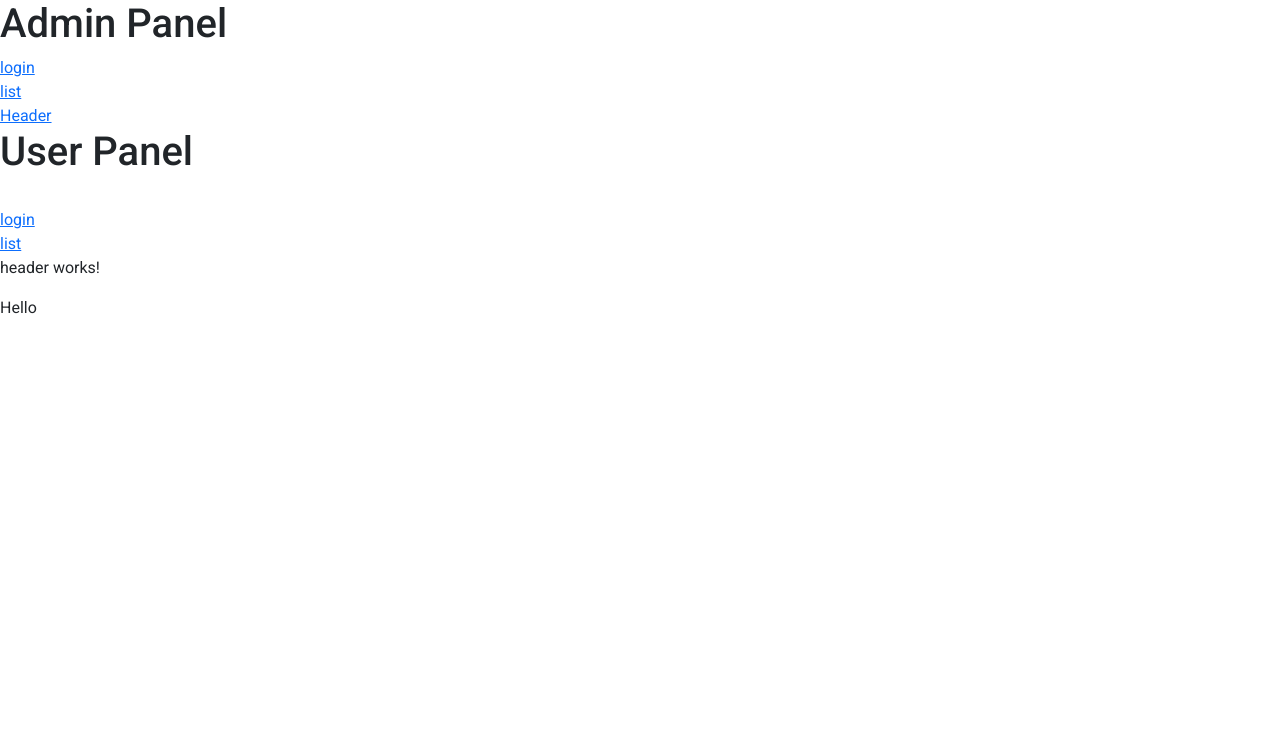
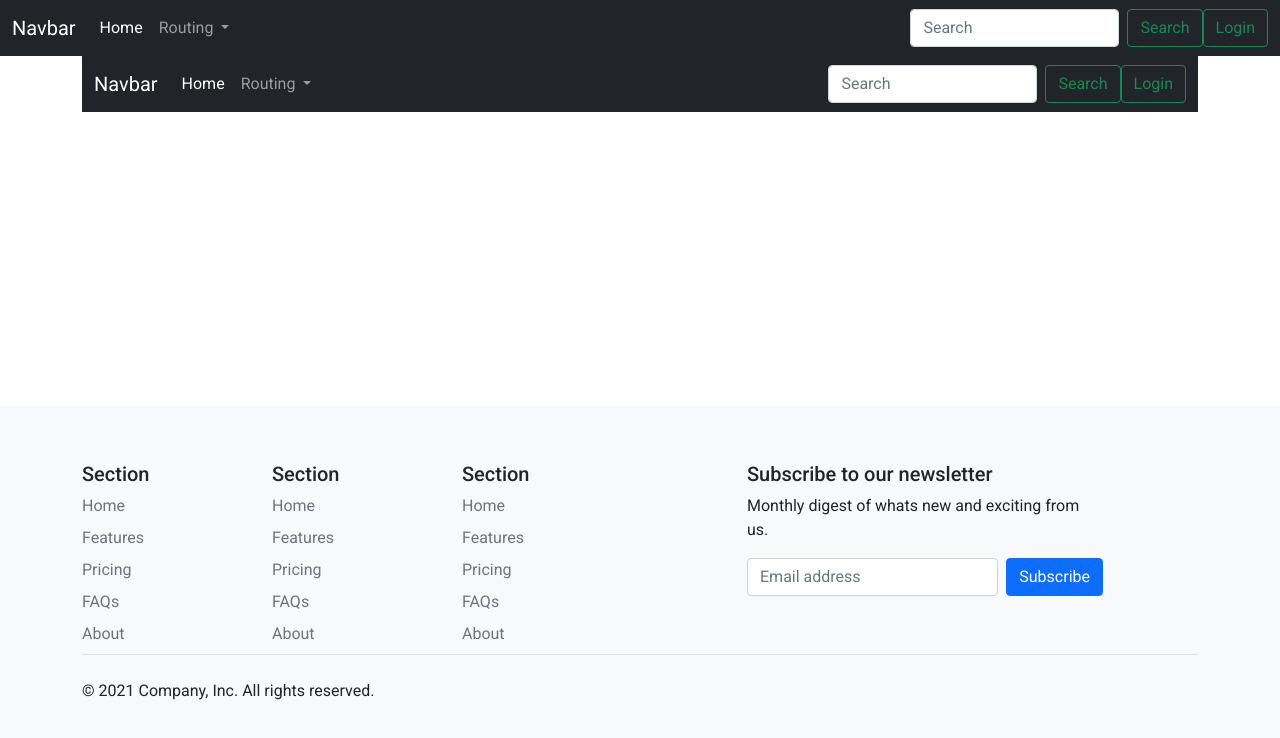
Before and after one commit to w3villa-Tarun-Kumar/Angular_tut, an Angular app: page /header in a window 1280 px wide. Shown: the top 738 px of the page. Built offline with nearby package versions, Linux system fonts and the light colour scheme.

Commit message:
bootstrap

```diff
--- a/src/app/admin/list/list.component.html
+++ b/src/app/admin/list/list.component.html
@@ -1 +1 @@
-<p>i am from list</p>
+<h1 class="text-center">Admin List</h1>
--- a/src/app/admin/login/login.component.html
+++ b/src/app/admin/login/login.component.html
@@ -1 +1 @@
-<p>i am from login</p>
+<h1 class="text-center">Admin Login</h1>
--- a/src/app/app-routing.module.ts
+++ b/src/app/app-routing.module.ts
@@ -7,6 +7,9 @@ const routes: Routes = [
   },
   {
     path:'user', loadChildren:()=>import('./user/user.module').then(mod=>mod.UserModule )
+  },
+  {
+    path:'login', loadChildren:()=>import('./login/login.module').then(mod=>mod.LoginModule )
   }
 ];
 
--- a/src/app/app.component.html
+++ b/src/app/app.component.html
@@ -1,24 +1,5 @@
-<!--<app-header [title]="title"></app-header>
-
-<h1>{{title}}</h1>
-<app-login></app-login>
-
-<form #myfirstform="ngForm" (ngSubmit)="formsubmitfunction(myfirstform.value)" >
-
-    <input type="text" ngModel name="Fname" placeholder="First Name"/><br>
-    <input type="text" ngModel name="Lname" placeholder="Laast Name"/><br>
-    <button>Submit</button>
-</form>
-
-<app-footer></app-footer>-->
-<h1>Admin Panel</h1>
-<a routerLink="admin/login">login</a><br>
-<a routerLink="admin/list">list</a><br>
-<a routerLink="header">Header</a><br>
-<h1>User Panel</h1><br>
-<a routerLink="user/login">login</a><br>
-<a routerLink="user/list">list</a><br>
-
-
-
+<app-header [title]="title"></app-header>
+<div class="container ">
 <router-outlet></router-outlet>
+</div>
+<app-footer></app-footer>
--- a/src/app/app.module.ts
+++ b/src/app/app.module.ts
@@ -9,7 +9,7 @@ import { HeaderComponent } from './header/header.component';
 import { FooterComponent } from './footer/footer.component';
 import { BrowserAnimationsModule } from '@angular/platform-browser/animations'; '@angular/form';
 import { AdminModule } from './admin/admin.module'
-import { MenuModule } from './header/menu.module'; './header/MenuModule'
+import { MenuModule } from './header/menu.module';
 
 @NgModule({
   declarations: [
--- a/src/app/footer/footer.component.html
+++ b/src/app/footer/footer.component.html
@@ -1 +1,63 @@
-<p>footer works!</p>
+<nav class="navbar fixed-bottom navbar-light bg-light">
+    <div class="container-fluid">
+        <div class="container">
+            <footer class="py-5">
+                <div class="row">
+                  <div class="col-2">
+                    <h5>Section</h5>
+                    <ul class="nav flex-column">
+                      <li class="nav-item mb-2"><a href="#" class="nav-link p-0 text-muted">Home</a></li>
+                      <li class="nav-item mb-2"><a href="#" class="nav-link p-0 text-muted">Features</a></li>
+                      <li class="nav-item mb-2"><a href="#" class="nav-link p-0 text-muted">Pricing</a></li>
+                      <li class="nav-item mb-2"><a href="#" class="nav-link p-0 text-muted">FAQs</a></li>
+                      <li class="nav-item mb-2"><a href="#" class="nav-link p-0 text-muted">About</a></li>
+                    </ul>
+                  </div>
+
+                  <div class="col-2">
+                    <h5>Section</h5>
+                    <ul class="nav flex-column">
+                      <li class="nav-item mb-2"><a href="#" class="nav-link p-0 text-muted">Home</a></li>
+                      <li class="nav-item mb-2"><a href="#" class="nav-link p-0 text-muted">Features</a></li>
+                      <li class="nav-item mb-2"><a href="#" class="nav-link p-0 text-muted">Pricing</a></li>
+                      <li class="nav-item mb-2"><a href="#" class="nav-link p-0 text-muted">FAQs</a></li>
+                      <li class="nav-item mb-2"><a href="#" class="nav-link p-0 text-muted">About</a></li>
+                    </ul>
+                  </div>
+
+                  <div class="col-2">
+                    <h5>Section</h5>
+                    <ul class="nav flex-column">
+                      <li class="nav-item mb-2"><a href="#" class="nav-link p-0 text-muted">Home</a></li>
+                      <li class="nav-item mb-2"><a href="#" class="nav-link p-0 text-muted">Features</a></li>
+                      <li class="nav-item mb-2"><a href="#" class="nav-link p-0 text-muted">Pricing</a></li>
+                      <li class="nav-item mb-2"><a href="#" class="nav-link p-0 text-muted">FAQs</a></li>
+                      <li class="nav-item mb-2"><a href="#" class="nav-link p-0 text-muted">About</a></li>
+                    </ul>
+                  </div>
+
+                  <div class="col-4 offset-1">
+                    <form>
+                      <h5>Subscribe to our newsletter</h5>
+                      <p>Monthly digest of whats new and exciting from us.</p>
+                      <div class="d-flex w-100 gap-2">
+                        <label for="newsletter1" class="visually-hidden">Email address</label>
+                        <input id="newsletter1" type="text" class="form-control" placeholder="Email address">
+                        <button class="btn btn-primary" type="button">Subscribe</button>
+                      </div>
+                    </form>
+                  </div>
+                </div>
+
+                <div class="d-flex justify-content-between py-4 border-top">
+                  <p>© 2021 Company, Inc. All rights reserved.</p>
+                  <ul class="list-unstyled d-flex">
+                    <li class="ms-3"><a class="link-dark" href="#"><svg class="bi" width="24" height="24"><use xlink:href="#twitter"></use></svg></a></li>
+                    <li class="ms-3"><a class="link-dark" href="#"><svg class="bi" width="24" height="24"><use xlink:href="#instagram"></use></svg></a></li>
+                    <li class="ms-3"><a class="link-dark" href="#"><svg class="bi" width="24" height="24"><use xlink:href="#facebook"></use></svg></a></li>
+                  </ul>
+                </div>
+              </footer>
+        </div>
+    </div>
+  </nav>
--- a/src/app/header/header.component.html
+++ b/src/app/header/header.component.html
@@ -1,3 +1,32 @@
-<p>header works!</p>
-
-Hello {{title}}
+<nav class=" navbar-expand-lg navbar navbar-dark bg-dark ">
+    <div class="container-fluid">
+      <a class="navbar-brand" href="#">Navbar</a>
+      <button class="navbar-toggler" type="button" data-bs-toggle="collapse" data-bs-target="#navbarSupportedContent" aria-controls="navbarSupportedContent" aria-expanded="false" aria-label="Toggle navigation">
+        <span class="navbar-toggler-icon"></span>
+      </button>
+      <div class="collapse navbar-collapse" id="navbarSupportedContent">
+        <ul class="navbar-nav me-auto mb-2 mb-lg-0">
+          <li class="nav-item">
+            <a class="nav-link active" aria-current="page" href="./">Home</a>
+          </li>
+          <li class="nav-item dropdown">
+            <a class="nav-link dropdown-toggle" href="#" id="navbarDropdown" role="button" data-bs-toggle="dropdown" aria-expanded="false">
+              Routing
+            </a>
+            <ul class="dropdown-menu" aria-labelledby="navbarDropdown">
+              <li><a class="dropdown-item" routerLink="admin/login">Admin-Login</a></li>
+              <li><a class="dropdown-item" routerLink="admin/list">Admin List</a></li>
+              <li><hr class="dropdown-divider"></li>
+              <li><a class="dropdown-item" routerLink="user/login">User-Login</a></li>
+              <li><a class="dropdown-item" routerLink="user/list">User List</a></li>
+            </ul>
+          </li>
+        </ul>
+        <form class="d-flex">
+          <input class="form-control me-2" type="search" placeholder="Search" aria-label="Search">
+          <button class="btn btn-outline-success" type="submit">Search</button>
+          <a class="btn btn-outline-success" routerLink="login/login">Login</a>
+        </form>
+      </div>
+    </div>
+  </nav>
--- a/src/app/login/login.component.html
+++ b/src/app/login/login.component.html
@@ -1 +1,27 @@
-<h1>Sign-Up Form</h1>
+
+                        <div style="margin: auto;" class="col-lg-4">
+                            <div class="p-5">
+                                <div class="text-center">
+                                    <h1 class="h4 text-gray-900 mb-4">Welcome Back!</h1>
+                                </div><hr>
+                                <form class="user">
+                                    <div class="form-group">
+                                        <input type="email" class="form-control form-control-user"
+                                            id="exampleInputEmail" aria-describedby="emailHelp"
+                                            placeholder="Enter Email Address...">
+                                    </div>
+                                    <br>
+                                    <div class="form-group">
+                                        <input type="password" class="form-control form-control-user"
+                                            id="exampleInputPassword" placeholder="Password">
+                                    </div>
+                                    <br>
+                                    <a href="index.html" class="btn btn-primary btn-user btn-block">
+                                        Login
+                                    </a>
+
+                                </form>
+
+
+                            </div>
+                        </div>
--- a/src/app/user/list/list.component.html
+++ b/src/app/user/list/list.component.html
@@ -1 +1 @@
-<p>list works!</p>
+<h1 class="text-center">User List</h1>
--- a/src/app/user/login/login.component.html
+++ b/src/app/user/login/login.component.html
@@ -1 +1 @@
-<p>login works!</p>
+<h1 class="text-center">User Login</h1>
```
Also changed, not shown: src/app/login/login-routing.module.ts (added, +14 -0 lines), src/app/login/login.module.ts (added, +14 -0 lines).
